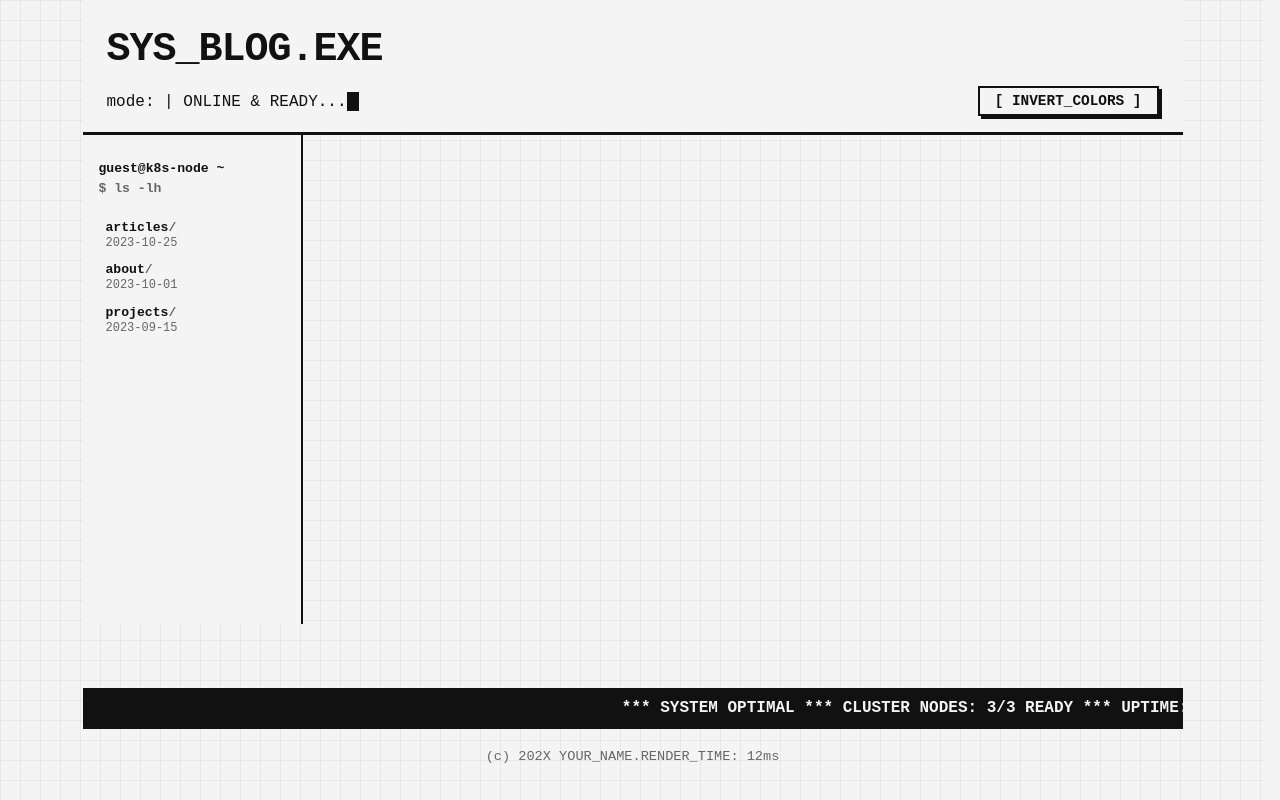
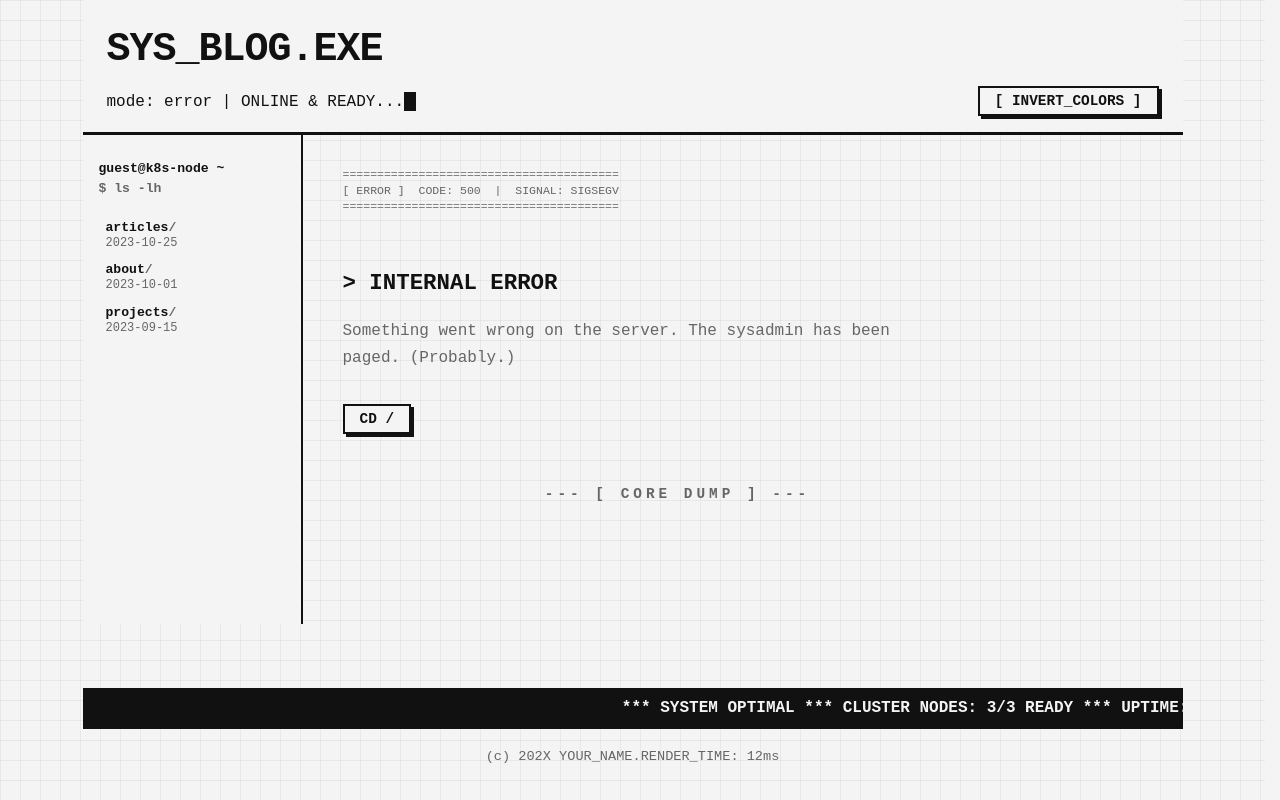
Before and after one commit to RC-CHN/StdoutCMS, a Vue app in the folder frontend/: page /error in a window 1280 px wide. Built offline with nearby package versions, Linux system fonts and the light colour scheme.

Commit message:
feat(frontend): add terminal-themed error page and tune dark mode

```diff
--- a/frontend/src/router/index.ts
+++ b/frontend/src/router/index.ts
@@ -24,6 +24,16 @@ const router = createRouter({
       name: 'projects',
       component: () => import('../views/ProjectsView.vue'),
     },
+    {
+      path: '/error',
+      name: 'error',
+      component: () => import('../views/ErrorView.vue'),
+    },
+    {
+      path: '/:pathMatch(.*)*',
+      name: 'not-found',
+      redirect: () => ({ name: 'error', query: { code: '404' } }),
+    },
   ],
 })
 
--- a/frontend/src/style.css
+++ b/frontend/src/style.css
@@ -15,14 +15,14 @@
 }
 
 body.dark-mode {
-  --bg: #111111;
-  --fg: #f4f4f4;
-  --muted: #aaaaaa;
-  --border: #f4f4f4;
-  --shadow: 5px 5px 0px #f4f4f4;
-  --grid-color: rgba(255, 255, 255, 0.05);
-  --selection-bg: #f4f4f4;
-  --selection-fg: #111111;
+  --bg: #1a1a1c;
+  --fg: #d4d4d4;
+  --muted: #808080;
+  --border: #555555;
+  --shadow: 5px 5px 0px rgba(0, 0, 0, 0.35);
+  --grid-color: rgba(255, 255, 255, 0.03);
+  --selection-bg: #d4d4d4;
+  --selection-fg: #1a1a1c;
 }
 
 * {
--- /dev/null
+++ b/frontend/src/views/ErrorView.vue
@@ -0,0 +1,133 @@
+<script setup lang="ts">
+import { computed } from 'vue'
+import { useRoute, useRouter } from 'vue-router'
+
+const route = useRoute()
+const router = useRouter()
+
+const code = computed(() => Number(route.query.code) || Number(route.params.code) || 500)
+const rawMessage = computed(() => (route.query.message as string) || '')
+
+interface ErrorDef {
+  signal: string
+  label: string
+  hint: string
+}
+
+const errorDefs: Record<number, ErrorDef> = {
+  400: { signal: 'SIGBADREQ', label: 'BAD REQUEST', hint: 'The server could not parse your request. Try a different command.' },
+  401: { signal: 'SIGAUTH', label: 'UNAUTHORIZED', hint: 'Authentication required. Use `sudo` or provide valid credentials.' },
+  403: { signal: 'SIGPERM', label: 'PERMISSION DENIED', hint: 'You do not have permission to access this resource. Contact root.' },
+  404: { signal: 'SIGABRT', label: 'FILE NOT FOUND', hint: 'The requested file does not exist in this filesystem. Try `ls -lh` to browse available content.' },
+  405: { signal: 'SIGMETHOD', label: 'METHOD NOT ALLOWED', hint: 'That operation is not permitted on this resource.' },
+  408: { signal: 'SIGTIMEOUT', label: 'REQUEST TIMEOUT', hint: 'The server waited too long. Check your connection and retry.' },
+  429: { signal: 'SIGRATE', label: 'RATE LIMITED', hint: 'Too many requests. Slow down and retry later.' },
+  500: { signal: 'SIGSEGV', label: 'INTERNAL ERROR', hint: 'Something went wrong on the server. The sysadmin has been paged. (Probably.)' },
+  502: { signal: 'SIGPIPE', label: 'BAD GATEWAY', hint: 'Upstream server is unreachable. Check the proxy chain.' },
+  503: { signal: 'SIGSTOP', label: 'SERVICE UNAVAILABLE', hint: 'The service is temporarily down for maintenance. Stand by.' },
+}
+
+const def = computed(() => errorDefs[code.value] ?? errorDefs[500])
+const message = computed(() => rawMessage.value || def.value.label)
+</script>
+
+<template>
+  <div class="error-view">
+    <pre class="error-art">
+========================================
+[ ERROR ]  CODE: {{ code }}  |  SIGNAL: {{ def.signal }}
+========================================
+    </pre>
+
+    <div class="error-label">
+      > {{ message }}
+    </div>
+
+    <p class="error-hint">{{ def.hint }}</p>
+
+    <div class="error-dump" v-if="rawMessage">
+      <p>Additional info:</p>
+      <pre class="dump-block">{{ rawMessage }}</pre>
+    </div>
+
+    <nav class="error-nav">
+      <button class="btn" @click="router.push('/')">cd /</button>
+    </nav>
+
+    <div class="eof-marker">CORE DUMP</div>
+  </div>
+</template>
+
+<style scoped>
+.error-view {
+  animation: glitch-in 0.3s ease;
+}
+
+.error-art {
+  font-size: 0.72rem;
+  line-height: 1.4;
+  color: var(--muted);
+  margin-bottom: 2rem;
+  white-space: pre;
+  overflow-x: auto;
+}
+
+.error-label {
+  font-size: 1.4rem;
+  font-weight: bold;
+  margin-bottom: 1rem;
+  color: var(--fg);
+}
+
+.error-hint {
+  color: var(--muted);
+  margin-bottom: 2rem;
+  max-width: 600px;
+}
+
+.error-dump {
+  margin-bottom: 2rem;
+}
+
+.error-dump p {
+  font-size: 0.85rem;
+  color: var(--muted);
+  margin-bottom: 0.5rem;
+}
+
+.dump-block {
+  border: 1px dashed var(--border);
+  padding: 1rem;
+  font-size: 0.82rem;
+  color: var(--muted);
+  background: rgba(128, 128, 128, 0.05);
+  white-space: pre-wrap;
+  word-break: break-all;
+  max-height: 200px;
+  overflow-y: auto;
+}
+
+.error-nav {
+  display: flex;
+  gap: 1rem;
+  margin-bottom: 3rem;
+}
+
+.eof-marker {
+  text-align: center;
+  font-weight: bold;
+  color: var(--muted);
+  letter-spacing: 4px;
+  font-size: 0.9rem;
+}
+.eof-marker::before { content: "--- [ "; }
+.eof-marker::after { content: " ] ---"; }
+
+@keyframes glitch-in {
+  0%   { opacity: 0; transform: translateX(-2px); }
+  20%  { opacity: 0.5; transform: translateX(2px); }
+  40%  { opacity: 1; transform: translateX(0); }
+  60%  { opacity: 0.8; transform: translateX(-1px); }
+  100% { opacity: 1; transform: translateX(0); }
+}
+</style>
```
